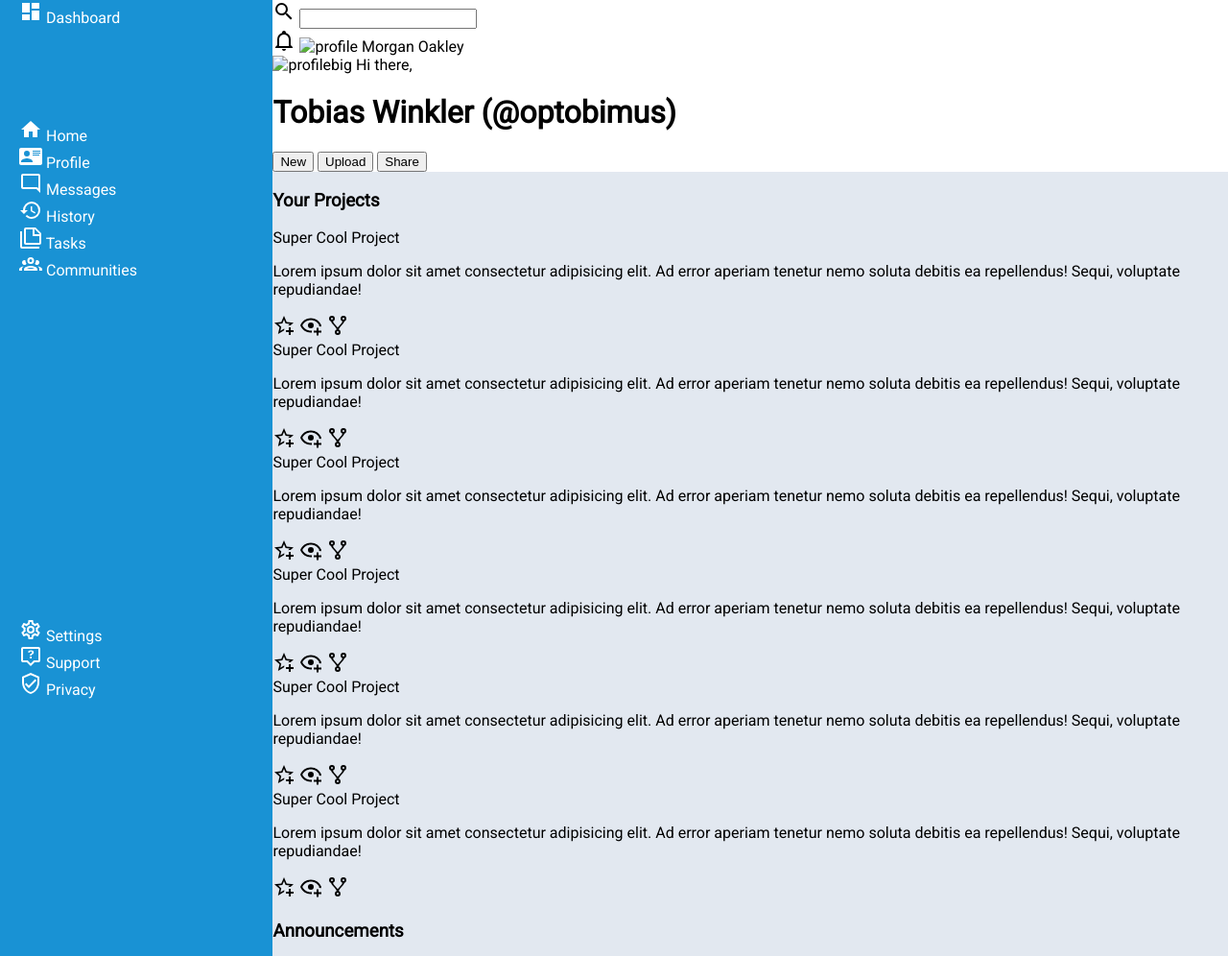
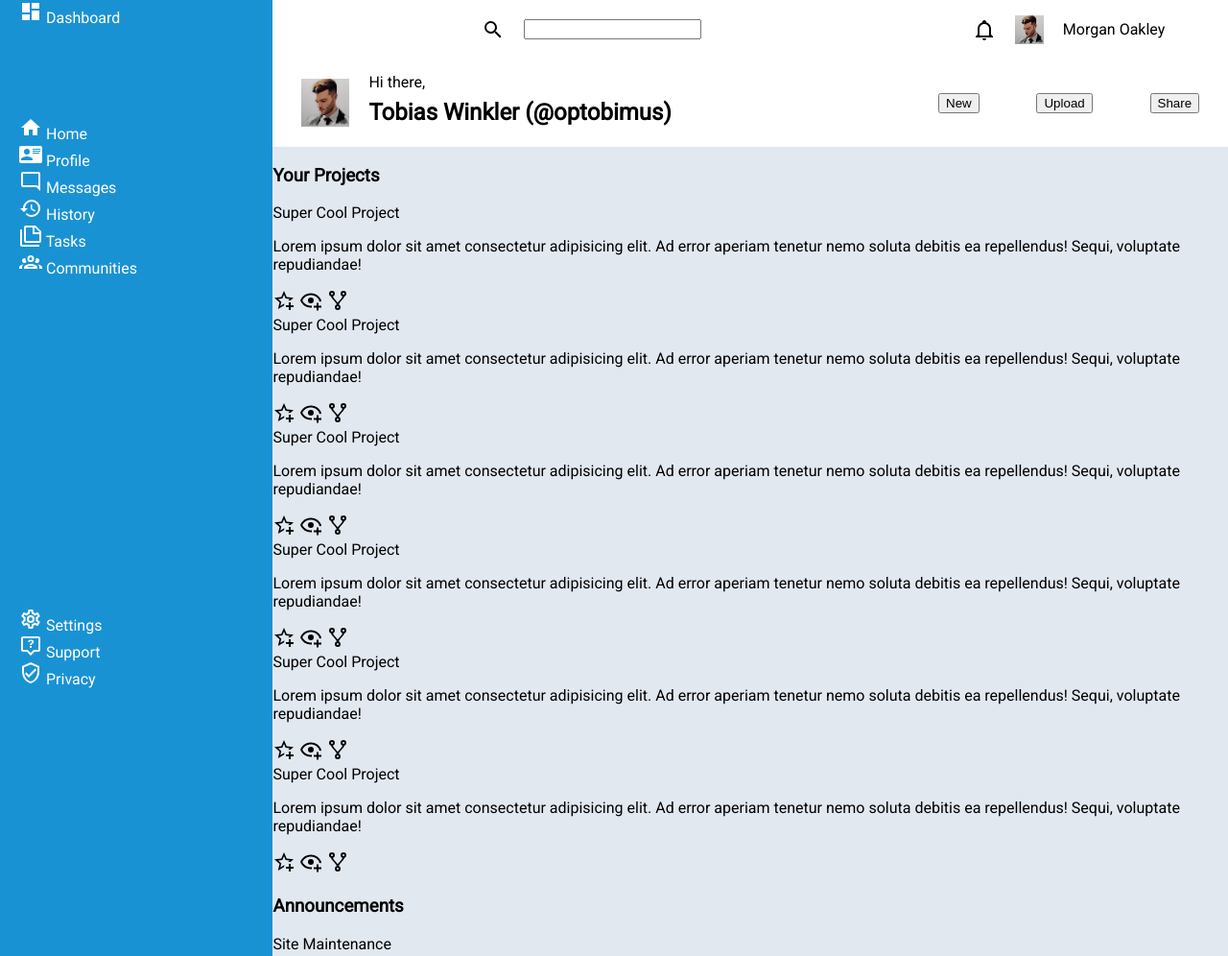
Before and after one commit to optobimus/admin-dashboard, a plain HTML site: page index.html in a window 1280 px wide. Shown: the top 996 px of the page at 96% size. Drawn offline with Linux system fonts and the light colour scheme.

Commit message:
Style header layout, add image

```diff
--- a/index.html
+++ b/index.html
@@ -86,14 +86,16 @@
                 <svg style="width:24px;height:24px" viewBox="0 0 24 24">
                     <path fill="currentColor" d="M10 21H14C14 22.1 13.1 23 12 23S10 22.1 10 21M21 19V20H3V19L5 17V11C5 7.9 7 5.2 10 4.3V4C10 2.9 10.9 2 12 2S14 2.9 14 4V4.3C17 5.2 19 7.9 19 11V17L21 19M17 11C17 8.2 14.8 6 12 6S7 8.2 7 11V18H17V11Z" />
                 </svg>
-                <img src="" alt="profile">
+                <img src="static/avatar.jpeg" alt="profile">
                 <span>Morgan Oakley</span>
             </div>
             <div class="welcome">
-                <img src="" alt="profilebig">
-                <span>Hi there,</span>
-                <br>
-                <h1>Tobias Winkler (@optobimus)</h1>
+                <img src="static/avatar.jpeg" alt="profilebig">
+                <div class="message">
+                    <span>Hi there,</span>
+                    <h2>Tobias Winkler (@optobimus)</h2>
+                </div>
+
             </div>
             <div class="buttons">
                 <button type="button">New</button>
--- a/styles.css
+++ b/styles.css
@@ -22,6 +22,49 @@ html, body {
     color: white;
 }
 
+.header {
+    display: grid;
+    grid-template-columns: 2fr 1fr;
+    grid-template-rows: 40% 60%;
+}
+
+.search, .account {
+    display: flex;
+    justify-content: center;
+    align-items: center;
+}
+
+.search, .account, .welcome {
+    gap: 20px;
+    margin: 15px;
+}
+
+.account img {
+    height: 30px;
+}
+
+.welcome {
+    display: flex;
+    justify-content: flex-start;
+    align-items: center;
+    margin-left: 30px;
+}
+
+.welcome img {
+    height: 50px;
+}
+
+.welcome h2 {
+    margin-top: 8px;
+    margin-bottom: 8px;
+}
+
+.buttons {
+    display: flex;
+    justify-content: space-around;
+    align-items: center;
+}
+
 .left {
     margin-left: 20px;
 }
```
Also changed, not shown: static/avatar.jpeg (added).
